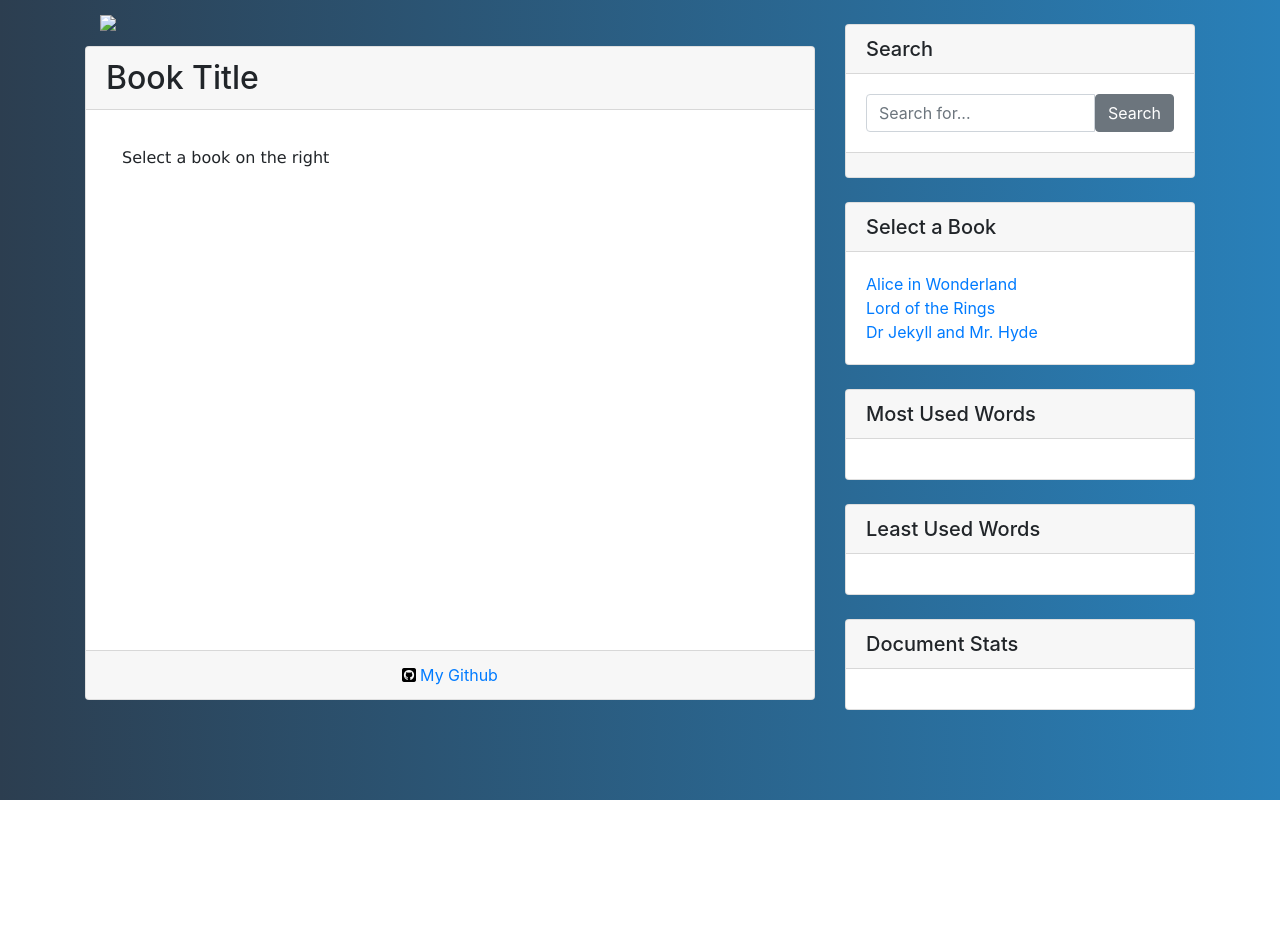
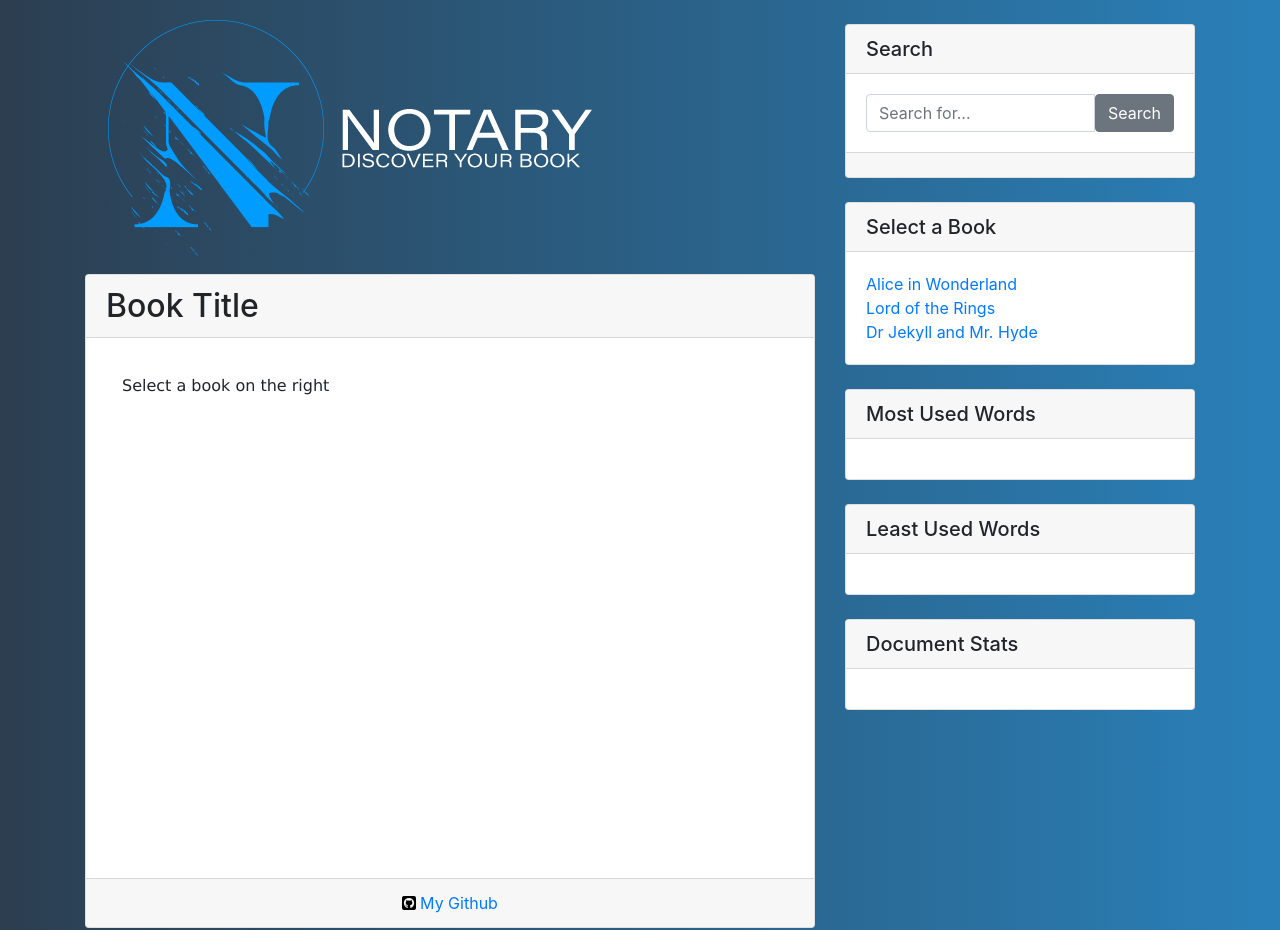
Before and after one commit to Tope-stack/notary, a plain HTML site: page index.html in a window 1280 px wide. Shown: the top 930 px of the page. Before the commit the page ends 800 px from the top, so only its background shows below. Drawn offline with nearby package versions, Linux system fonts and the light colour scheme; the site is published under a folder, as on GitHub Pages, so addresses that start at the root find nothing.

Commit message:
Update index.html

```diff
--- a/index.html
+++ b/index.html
@@ -20,7 +20,7 @@
         <div class="row">
             <!--Main Content Area-->
             <div class="col-md-8">
-                <img src="/NotoryLogowhiteMed.png" class="responsive">
+                <img src="./NotoryLogowhiteMed.png" class="responsive">
                 <div class="card mb-4">
                     <h2 class="card-header" id="fileName">Book Title</h2>
                     <div class="card-body">
```
